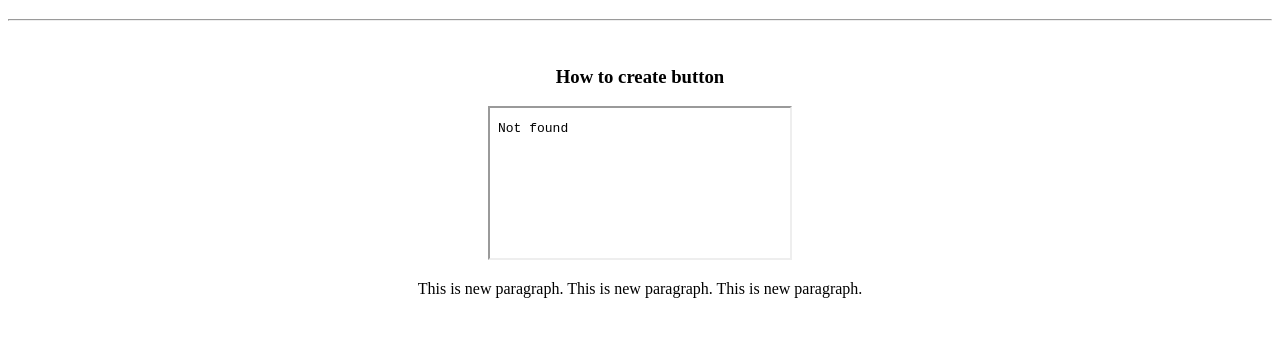
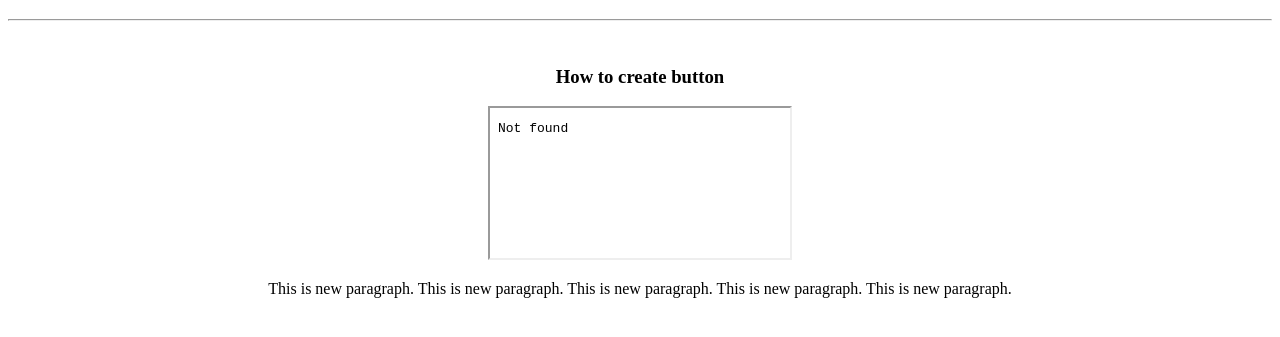
Before and after one commit to manojpujari40/GitGithubMasterClass2, a plain HTML site: page index.html in a window 1280 px wide. Shown: the part 71-408 px from the top of the page. Drawn offline with Linux system fonts and the light colour scheme.

Commit message:
Commit HTML

```diff
--- a/index.html
+++ b/index.html
@@ -24,6 +24,8 @@
             This is new paragraph.
             This is new paragraph.
             This is new paragraph.
+            This is new paragraph.
+            This is new paragraph.
         </p>
     </body>
 </html>
```
